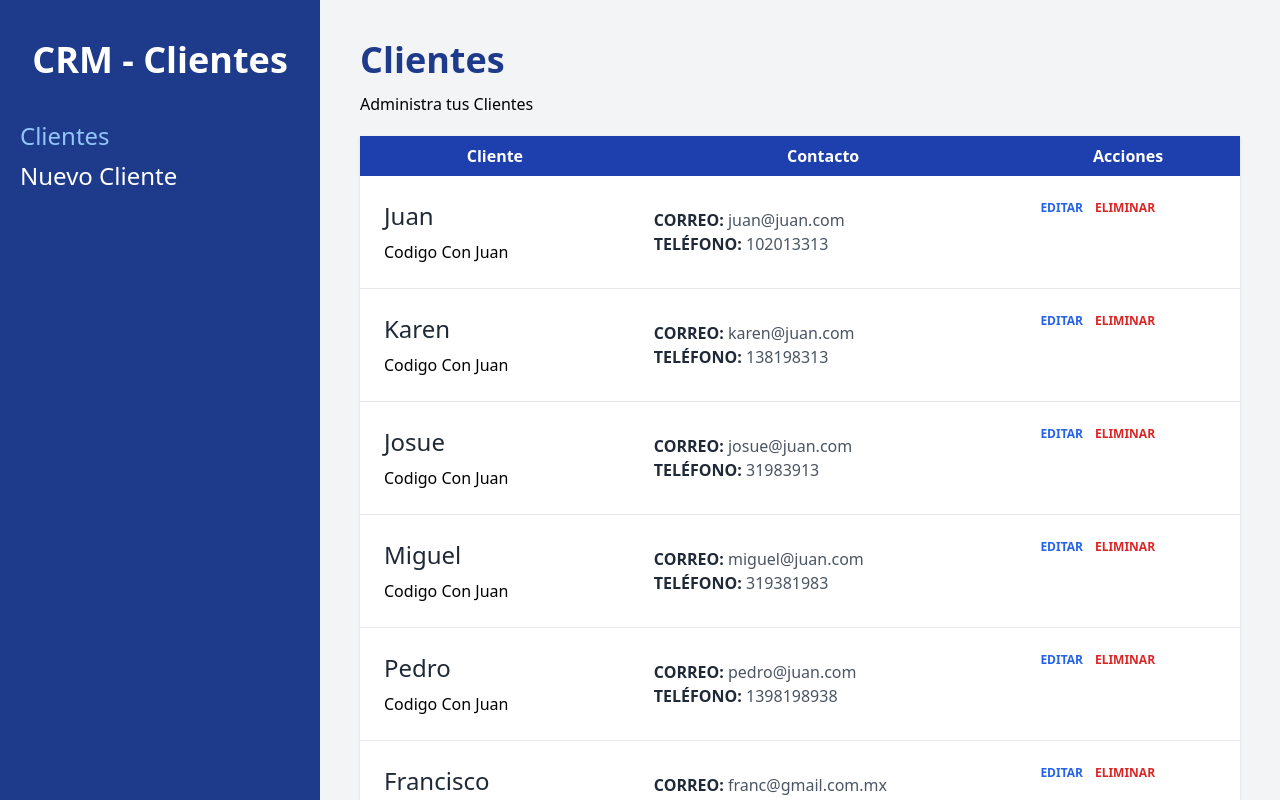
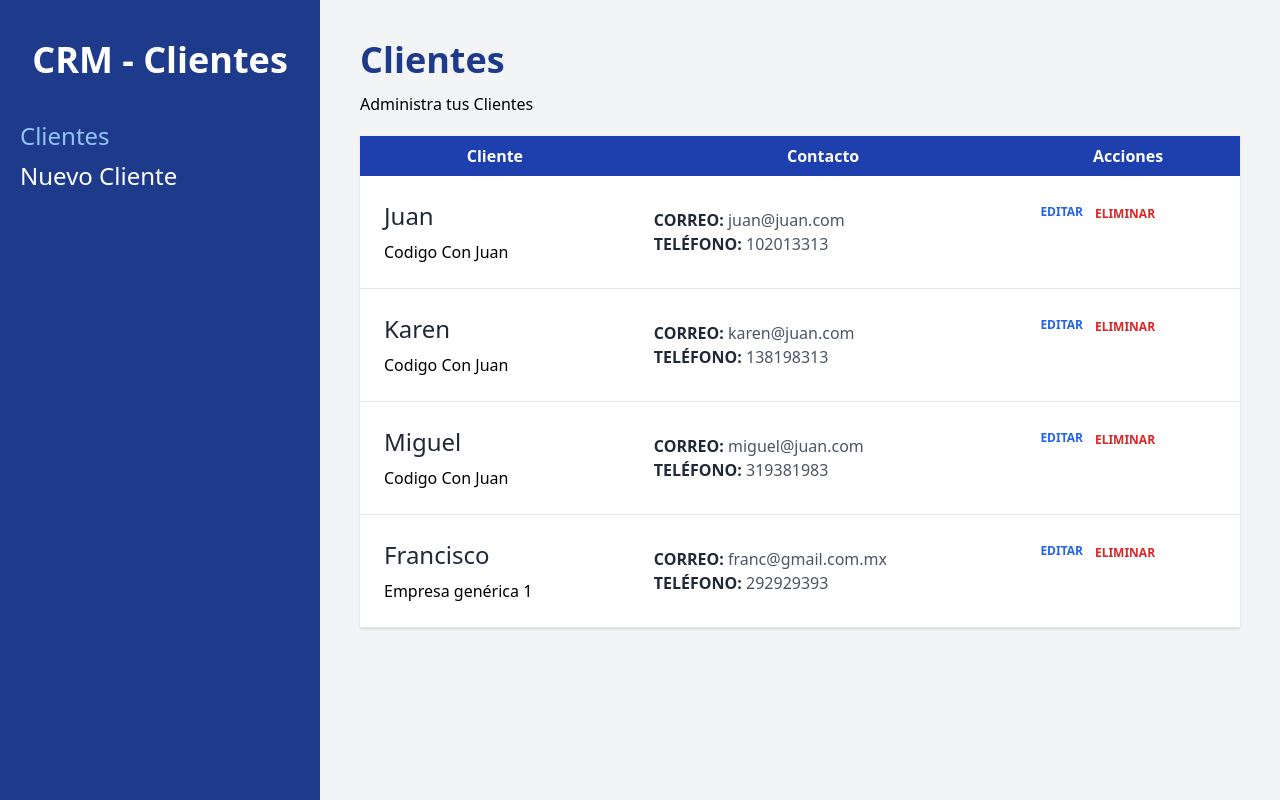
Before and after one commit to francSCh/crm-clientes-react, a React (Vite) app: page / in a window 1280 px wide. Built offline with nearby package versions, Linux system fonts and the light colour scheme; data requests are answered from the project's data file.

Commit message:
Terminado proyecto

```diff
--- a/db.json
+++ b/db.json
@@ -15,24 +15,10 @@
       "empresa": "Codigo Con Juan"
     },
     {
-      "id": 3,
-      "nombre": "Josue",
-      "telefono": 31983913,
-      "email": "josue@juan.com",
-      "empresa": "Codigo Con Juan"
-    },
-    {
       "id": 4,
       "nombre": "Miguel",
       "telefono": 319381983,
       "email": "miguel@juan.com",
-      "empresa": "Codigo Con Juan"
-    },
-    {
-      "id": 5,
-      "nombre": "Pedro",
-      "telefono": 1398198938,
-      "email": "pedro@juan.com",
       "empresa": "Codigo Con Juan"
     },
     {
--- a/src/components/Cliente.jsx
+++ b/src/components/Cliente.jsx
@@ -1,4 +1,10 @@
-import { useNavigate } from 'react-router-dom'
+import { Form, useNavigate, redirect } from 'react-router-dom'
+import { eliminarCliente } from '../data/clientes'
+
+export async function action({params}) {
+    await eliminarCliente(params.clienteId);
+    return redirect('/');
+}
 
 function Cliente({cliente}) {
     const navigate = useNavigate();
@@ -20,9 +26,16 @@ function Cliente({cliente}) {
                 <button type="button" className="text-blue-600 hover:text-blue-700 uppercase font-bold text-xs" onClick={() => navigate(`/clientes/${id}/editar`)}>
                     Editar
                 </button>
-                <button type="button" className="text-red-600 hover:text-blue-700 uppercase font-bold text-xs">
-                    Eliminar
-                </button>
+
+                <Form method='POST' action={`/clientes/${id}/eliminar`} onSubmit={e => {
+                    if(!confirm('¿Deseas eliminar este registro?')) {
+                        e.preventDefault();
+                    }
+                }}>
+                    <button type="submit" className="text-red-600 hover:text-blue-700 uppercase font-bold text-xs">
+                        Eliminar
+                    </button>
+                </Form>
             </td>
         </tr>
     )
--- a/src/data/clientes.js
+++ b/src/data/clientes.js
@@ -27,3 +27,34 @@ export async function agregarCliente(datos) {
         console.log(error);
     }
 }
+
+export async function actualizarCliente(id, datos) {
+    try {
+        const respuesta = await fetch(`${import.meta.env.VITE_API_URL}${id}`, {
+            method: 'PUT',
+            body: JSON.stringify(datos),
+            headers: {
+                'Content-Type': 'application/json'
+            }
+        });
+
+        await respuesta.json();
+    } catch (error) {
+        console.log(error);
+    }
+}
+
+
+export async function eliminarCliente(id) {
+
+
+    try {
+        const respuesta = await fetch(`${import.meta.env.VITE_API_URL}/${id}`, {
+            method: 'DELETE'
+        });
+
+        await respuesta.json();
+    } catch (error) {
+        console.log(error);
+    }
+}
--- a/src/main.jsx
+++ b/src/main.jsx
@@ -6,7 +6,8 @@ import Layout from './components/Layout'
 import NuevoCliente, { action as nuevoClienteAction } from './pages/NuevoCliente'
 import Index, { loader as clientesLoader } from './pages/Index'
 import ErrorPage from './components/ErrorPage'
-import EditarCliente, { loader as editarClienteLoader } from './pages/EditarCliente'
+import EditarCliente, { loader as editarClienteLoader, action as editarClienteAction } from './pages/EditarCliente'
+import { action as eliminarClienteAction } from './components/Cliente'
 
 const router = createBrowserRouter([
   {
@@ -30,7 +31,12 @@ const router = createBrowserRouter([
         path: '/clientes/:clienteId/editar',
         element: <EditarCliente />,
         loader: editarClienteLoader,
+        action: editarClienteAction,
         errorElement: <ErrorPage />
+      },
+      {
+        path: '/clientes/:clienteId/eliminar',
+        action: eliminarClienteAction
       }
     ]
   },
--- a/src/pages/EditarCliente.jsx
+++ b/src/pages/EditarCliente.jsx
@@ -1,6 +1,7 @@
-import { Form, useNavigate, useLoaderData } from 'react-router-dom'
+import { Form, useNavigate, useLoaderData, useActionData, redirect } from 'react-router-dom'
+import Error from '../components/Error';
 import Formulario from '../components/Formulario';
-import { obtenerCliente } from '../data/clientes'
+import { obtenerCliente, actualizarCliente } from '../data/clientes'
 
 export async function loader({params}) {
    const cliente = await obtenerCliente(params.clienteId);
@@ -15,9 +16,38 @@ export async function loader({params}) {
    return cliente;
 }
 
+export async function action({request, params}) {
+    const formData = await request.formData();
+    const datos = Object.fromEntries(formData);
+    const email = formData.get('email');
+
+    //Validación
+    const errores = [];
+    if(Object.values(datos).includes('')) {
+        errores.push('Todos los Campos son obligatorios');
+    }
+
+    let regex = new RegExp("([!#-'*+/-9=?A-Z^-~-]+(\.[!#-'*+/-9=?A-Z^-~-]+)*|\"\(\[\]!#-[^-~ \t]|(\\[\t -~]))+\")@([!#-'*+/-9=?A-Z^-~-]+(\.[!#-'*+/-9=?A-Z^-~-]+)*|\[[\t -Z^-~]*])");
+
+    if(!regex.test(email)) {
+        errores.push('El Email no es válido');
+    }
+
+    //Retornar datos si hay errores
+    if(Object.keys(errores).length) {
+        return errores;
+    }
+
+    await actualizarCliente(params.clienteId, datos);
+
+    //Es recomendable redirect para actions y loaders
+    return redirect('/');
+}
+
 function EditarCliente() {
     const navigate = useNavigate();
     const cliente = useLoaderData();
+    const errores = useActionData();
 
   return (
     <>
@@ -32,13 +62,13 @@ function EditarCliente() {
 
         <div className='bg-white shadow rounded-md md:w-3/4 mx-auto px-5 py-10 mt-10'>
 
-            {/*errores?.length && errores.map((error, i) => <Error key={i}>{error}</Error>)*/}
+            {errores?.length && errores.map((error, i) => <Error key={i}>{error}</Error>)}
 
             <Form method='POST' noValidate>
                 <Formulario
                     cliente={cliente}/>
 
-                <input type="submit" className='mt-5 w-full bg-blue-800 p-3 uppercase font-bold text-white text-lg' value='Registrar Cliente'/>
+                <input type="submit" className='mt-5 w-full bg-blue-800 p-3 uppercase font-bold text-white text-lg' value='Guardar Cliente'/>
             </Form>
         </div>
         </>
```
